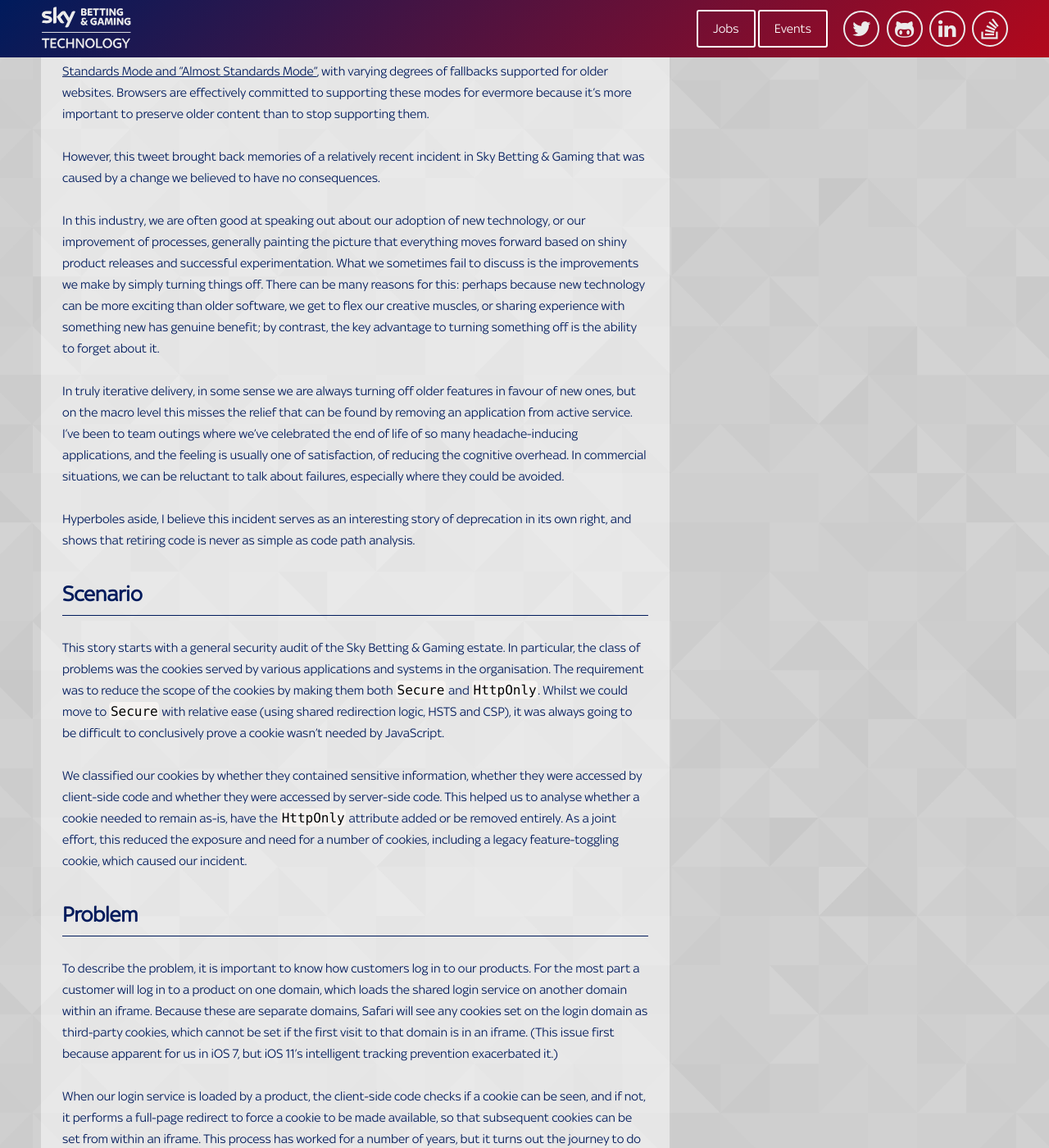
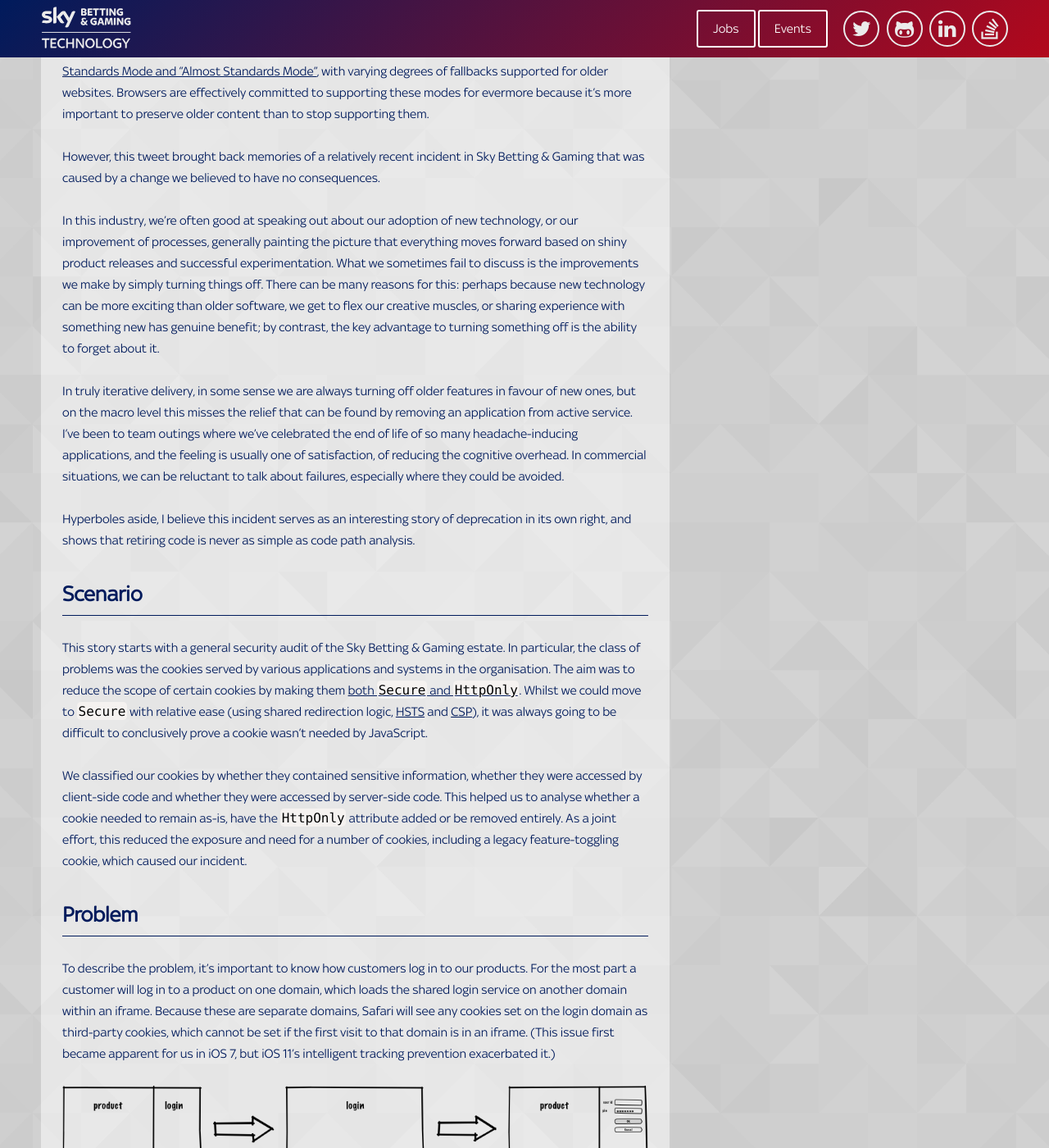
Before and after one commit to skybet/skybet.github.io, a Jekyll site: the page built from _posts/2018-05-30-load-bearing-cookies.md, in a window 1280 px wide and 1400 px high, scrolled down 802 px. Shown: the whole window at 82% size. Built offline with Jekyll 4.4.1, drawn with Linux system fonts in a browser that asks for light colours; nearby versions of some CDN libraries; some web fonts are replaced; comment, search, counter and statistics services are not loaded; some of the changed text lies outside the part shown.

Commit message:
fix wording, add image and links

```diff
--- a/_posts/2018-05-30-load-bearing-cookies.md
+++ b/_posts/2018-05-30-load-bearing-cookies.md
@@ -19,7 +19,7 @@
 
 However, this tweet brought back memories of a relatively recent incident in Sky Betting & Gaming that was caused by a change we believed to have no consequences.
 
-In this industry, we are often good at speaking out about our adoption of new technology, or our improvement of processes, generally painting the picture that everything moves forward based on shiny product releases and successful experimentation. What we sometimes fail to discuss is the improvements we make by simply turning things off. There can be many reasons for this: perhaps because new technology can be more exciting than older software, we get to flex our creative muscles, or sharing experience with something new has genuine benefit; by contrast, the key advantage to turning something off is the ability to forget about it.
+In this industry, we're often good at speaking out about our adoption of new technology, or our improvement of processes, generally painting the picture that everything moves forward based on shiny product releases and successful experimentation. What we sometimes fail to discuss is the improvements we make by simply turning things off. There can be many reasons for this: perhaps because new technology can be more exciting than older software, we get to flex our creative muscles, or sharing experience with something new has genuine benefit; by contrast, the key advantage to turning something off is the ability to forget about it.
 
 In truly iterative delivery, in some sense we are always turning off older features in favour of new ones, but on the macro level this misses the relief that can be found by removing an application from active service. I've been to team outings where we've celebrated the end of life of so many headache-inducing applications, and the feeling is usually one of satisfaction, of reducing the cognitive overhead. In commercial situations, we can be reluctant to talk about failures, especially where they could be avoided.
 
@@ -27,13 +27,15 @@
 
 ## Scenario
 
-This story starts with a general security audit of the Sky Betting & Gaming estate. In particular, the class of problems was the cookies served by various applications and systems in the organisation. The requirement was to reduce the scope of the cookies by making them both `Secure` and `HttpOnly`. Whilst we could move to `Secure` with relative ease (using shared redirection logic, HSTS and CSP), it was always going to be difficult to conclusively prove a cookie wasn't needed by JavaScript.
+This story starts with a general security audit of the Sky Betting & Gaming estate. In particular, the class of problems was the cookies served by various applications and systems in the organisation. The aim was to reduce the scope of certain cookies by making them [both `Secure` and `HttpOnly`](https://developer.mozilla.org/en-US/docs/Web/HTTP/Cookies#Secure_and_HttpOnly_cookies). Whilst we could move to `Secure` with relative ease (using shared redirection logic, [HSTS](https://www.owasp.org/index.php/HTTP_Strict_Transport_Security_Cheat_Sheet) and [CSP](https://developer.mozilla.org/en-US/docs/Web/HTTP/CSP)), it was always going to be difficult to conclusively prove a cookie wasn't needed by JavaScript.
 
 We classified our cookies by whether they contained sensitive information, whether they were accessed by client-side code and whether they were accessed by server-side code. This helped us to analyse whether a cookie needed to remain as-is, have the `HttpOnly` attribute added or be removed entirely. As a joint effort, this reduced the exposure and need for a number of cookies, including a legacy feature-toggling cookie, which caused our incident.
 
 ## Problem
 
-To describe the problem, it is important to know how customers log in to our products. For the most part a customer will log in to a product on one domain, which loads the shared login service on another domain within an iframe. Because these are separate domains, Safari will see any cookies set on the login domain as third-party cookies, which cannot be set if the first visit to that domain is in an iframe. (This issue first because apparent for us in iOS 7, but iOS 11's intelligent tracking prevention exacerbated it.)
+To describe the problem, it's important to know how customers log in to our products. For the most part a customer will log in to a product on one domain, which loads the shared login service on another domain within an iframe. Because these are separate domains, Safari will see any cookies set on the login domain as third-party cookies, which cannot be set if the first visit to that domain is in an iframe. (This issue first became apparent for us in iOS 7, but iOS 11's intelligent tracking prevention exacerbated it.)
+
+![Login journey for our products, setting a cookie on the login domain on first visit](/images/login-cookies.png)
 
 When our login service is loaded by a product, the client-side code checks if a cookie can be seen, and if not, it performs a full-page redirect to force a cookie to be made available, so that subsequent cookies can be set from within an iframe. This process has worked for a number of years, but it turns out the journey to do this never actually set a cookie of its own; it always relied on other parts of the application to set cookies that were visible to JavaScript.
 
```
Also changed, not shown: other parts of _posts/2018-05-30-load-bearing-cookies.md (+1 -1 lines), images/login-cookies.png (added).
